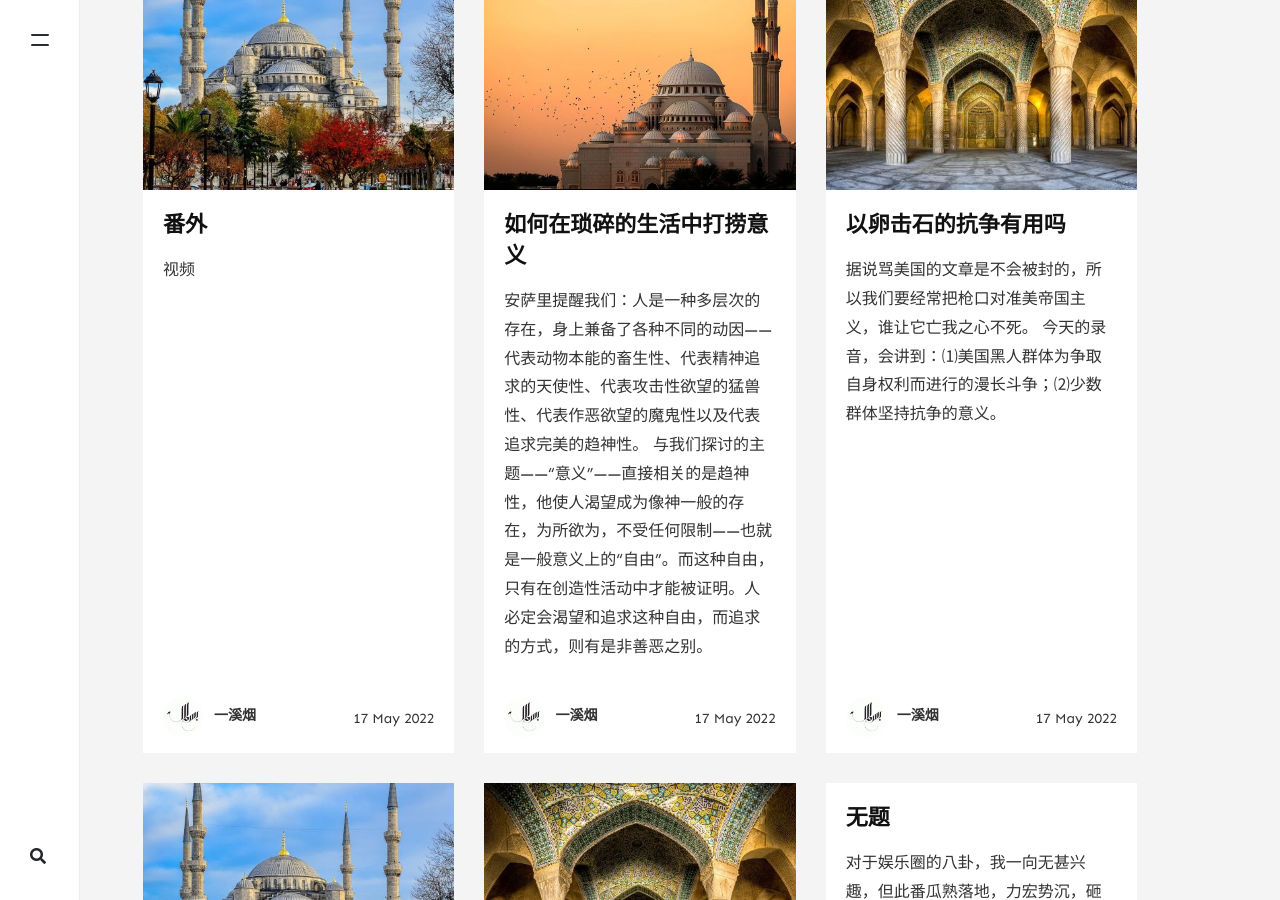
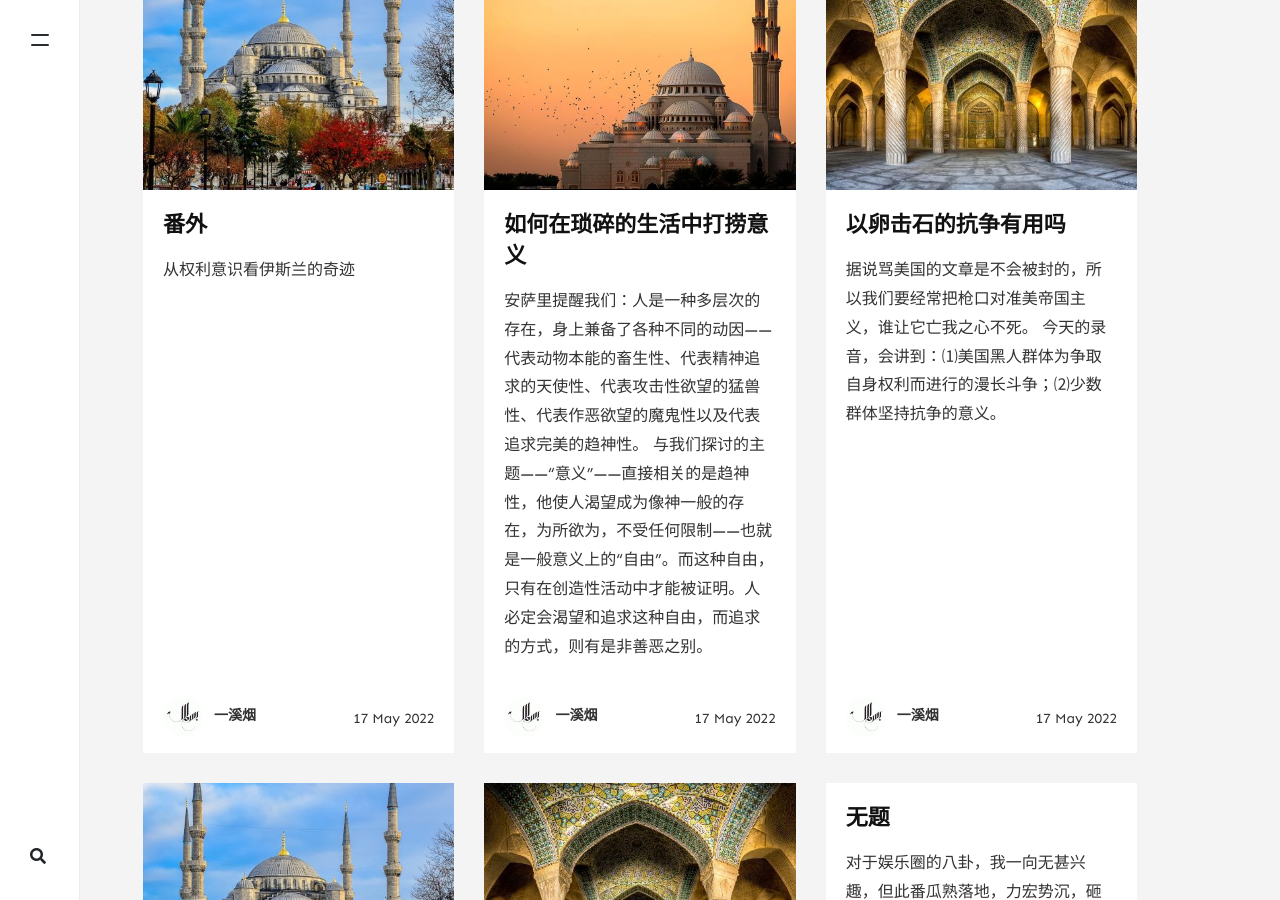
Before and after one commit to IslamTalk/IslamTalk.github.io, a Jekyll site: the page built from _pages/categories.md, in a window 1280 px wide and 900 px high, scrolled down 383 px. Built offline with Jekyll 4.4.1, drawn with Linux system fonts in a browser that asks for light colours; nearby versions of some CDN libraries; comment, search, counter and statistics services are not loaded.

Commit message:
Update 2022-05-17-番外.md

```diff
--- a/_posts/2022-05-17-番外.md
+++ b/_posts/2022-05-17-番外.md
@@ -4,40 +4,38 @@
 author: yixiyan
 categories: [ 一溪烟 , 视频]
 image: assets/images/9.jpg
-toc: true
 ---
 
-视频
 
-从权利意识看伊斯兰的奇迹
+## 从权利意识看伊斯兰的奇迹
 
 <video width="320" height="240" controls>
   <source src="{{ site.baseurl }}/others/Extra/1.mp4" type="video/mp4">
 您的浏览器不支持Video标签。
 </video>
 
-今天我们该如何施舍
+## 今天我们该如何施舍
 
 <video width="320" height="240" controls>
   <source src="{{ site.baseurl }}/others/Extra/2.mp4" type="video/mp4">
 您的浏览器不支持Video标签。
 </video>
 
-劝善止恶的边界何在
+## 劝善止恶的边界何在
 
 <video width="320" height="240" controls>
   <source src="{{ site.baseurl }}/others/Extra/3.mp4" type="video/mp4">
 您的浏览器不支持Video标签。
 </video>
 
-诵读
+## 诵读
 
 <video width="320" height="240" controls>
   <source src="{{ site.baseurl }}/others/Extra/4.mp4" type="video/mp4">
 您的浏览器不支持Video标签。
 </video>
 
-提升拜功质量的小建议
+## 提升拜功质量的小建议
 
 <video width="320" height="240" controls>
   <source src="{{ site.baseurl }}/others/Extra/5.mp4" type="video/mp4">
```
